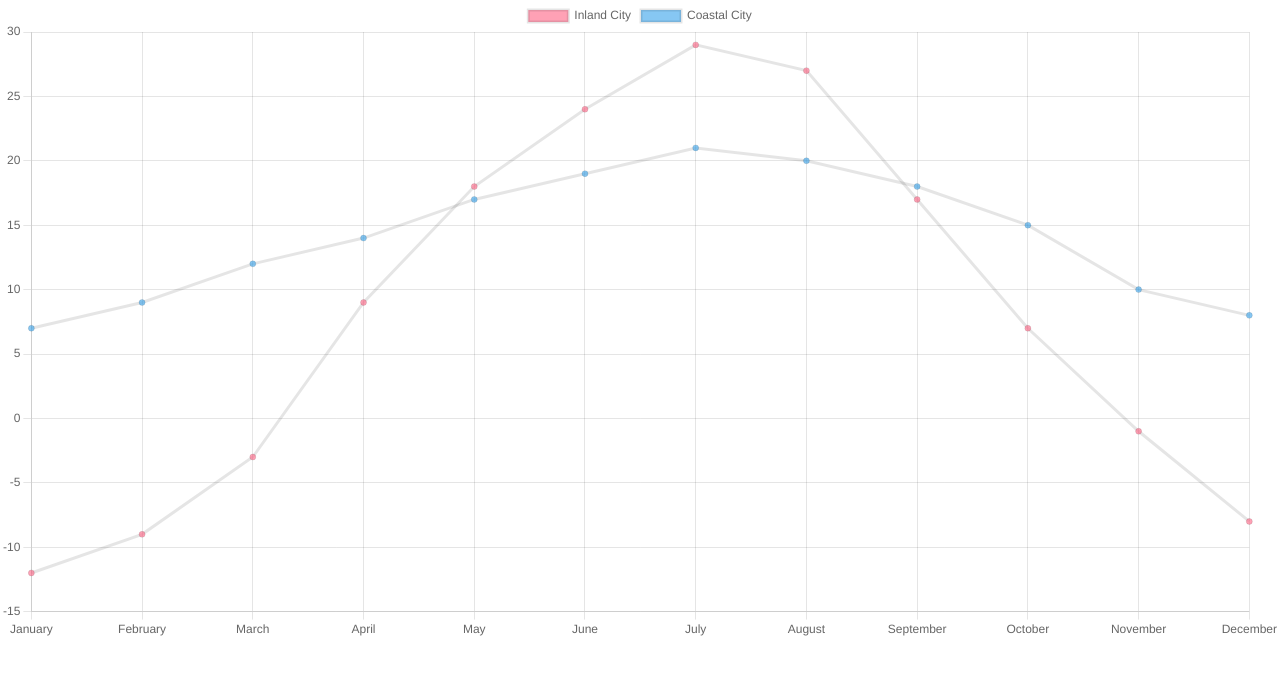
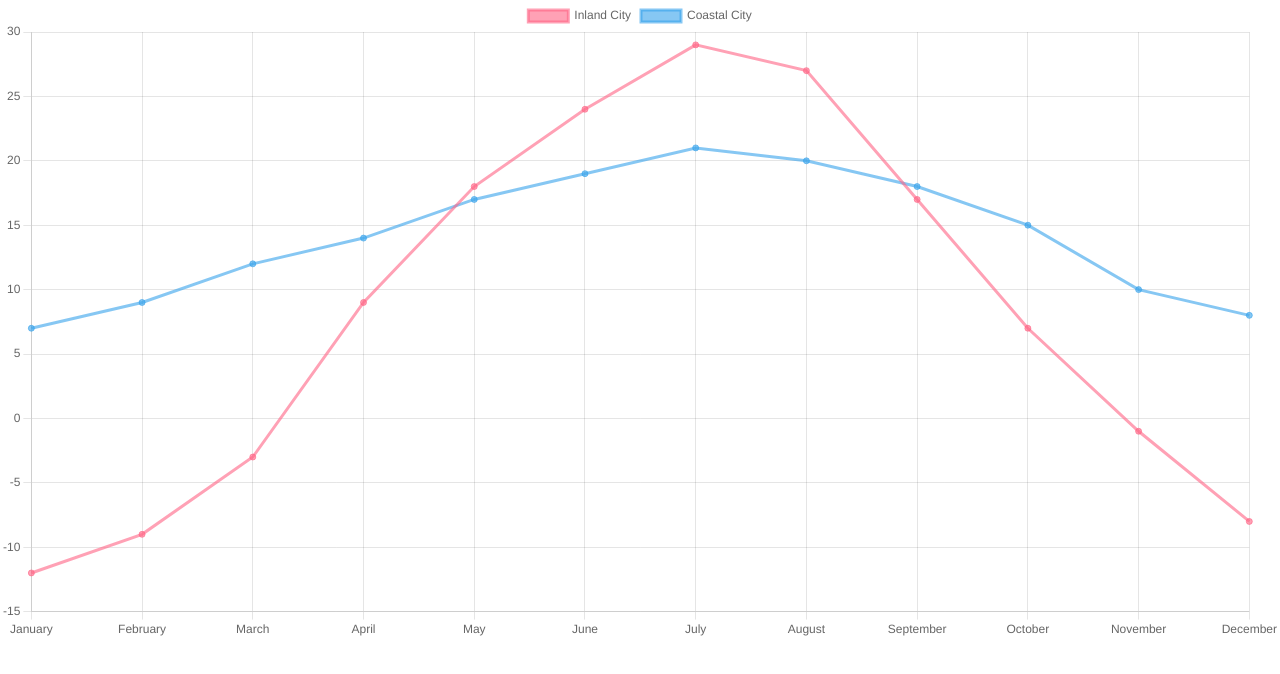
Before and after one commit to edvinpontuslarsson/ts-chart.js-example, a React (Create React App) app: page / in a window 1280 px wide. Shown: the top 674 px of the page. Built offline with nearby package versions, Linux system fonts and the light colour scheme.

Commit message:
color fix

```diff
--- a/src/components/AvgTemperaturesChart.tsx
+++ b/src/components/AvgTemperaturesChart.tsx
@@ -4,9 +4,6 @@ import { Line } from 'react-chartjs-2';
 interface IProps {
   cities: ICity[];
 }
-
-// TODO see if this works:
-// https://blog.logrocket.com/using-chart-js-react/
 
 // TODO this is also reference
 // https://www.chartjs.org/docs/latest/samples/line/line.html
@@ -48,6 +45,7 @@ export default function AvgTemperaturesChart(props: IProps) {
       id: i + 1,
       label: city.name,
       data: city.avgMonthlyCelciusTemperatures as number[],
+      borderColor: getColor(i),
       backgroundColor: getColor(i),
     })),
   };
```
